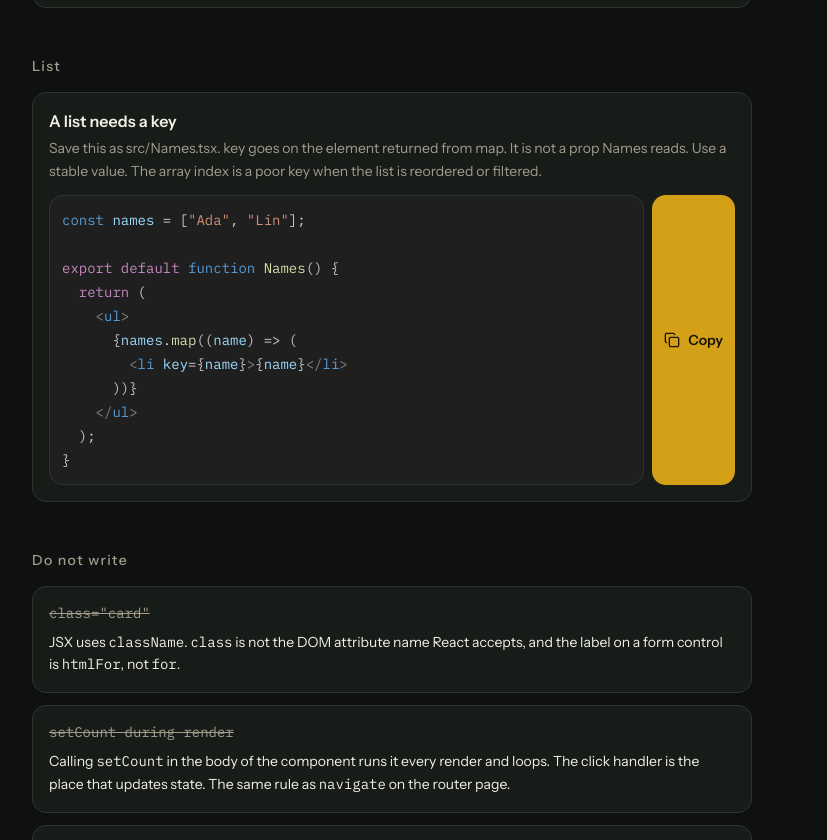
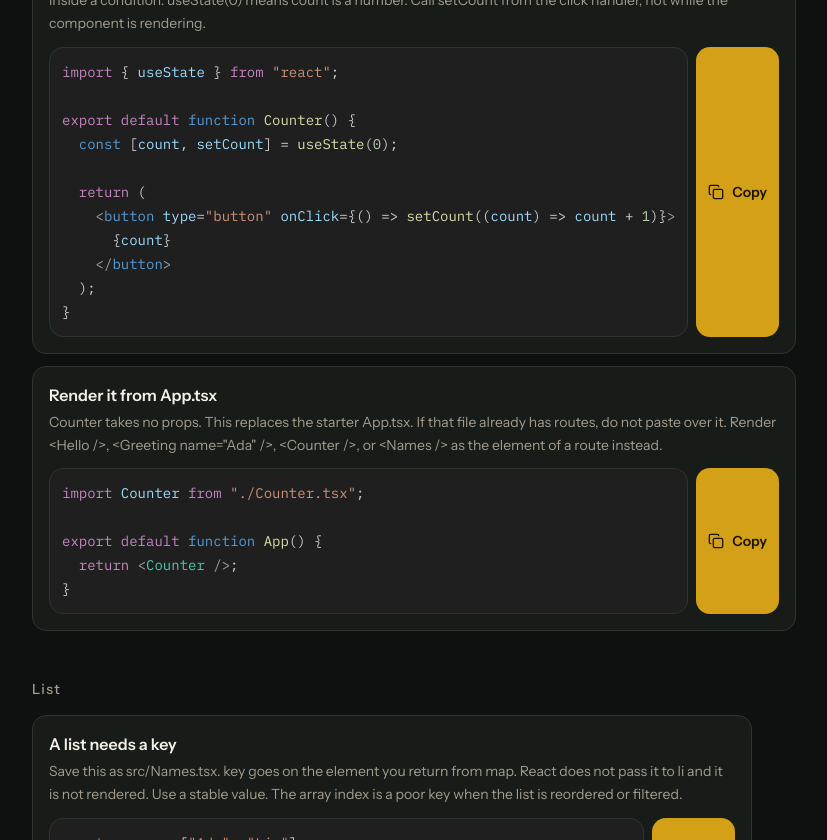
Before and after one commit to JosiahHands/viteTsCht, a React (Vite) app: page /react in a window 1280 px wide. Shown: the part 1960-2800 px from the top of the page, without its empty margins (248-1075 px from the left). Built offline with nearby package versions, Linux system fonts and the light colour scheme.

Commit message:
Fix React guide teaching and tag punctuation contrast

```diff
--- a/public/404.html
+++ /dev/null
@@ -1,63 +0,0 @@
-<!doctype html>
-<html lang="en">
-  <head>
-    <meta charset="UTF-8" />
-    <meta name="viewport" content="width=device-width, initial-scale=1.0" />
-    <meta name="theme-color" content="#0e1110" />
-    <title>Not found — Vite TypeScript Cheat Sheet</title>
-    <link rel="icon" type="image/svg+xml" href="/favicon.svg" />
-    <link
-      rel="stylesheet"
-      href="https://fonts.googleapis.com/css2?family=IBM+Plex+Mono:wght@400;500&family=Instrument+Sans:ital,wght@0,400;0,500;0,600;0,700&display=swap"
-    />
-    <style>
-      body {
-        margin: 0;
-        background: #0e1110;
-        color: #f3efe4;
-        font-family: "Instrument Sans", ui-sans-serif, system-ui, sans-serif;
-      }
-      main {
-        max-width: 48rem;
-        margin: 0 auto;
-        padding: 2.5rem 1rem;
-      }
-      p.kicker {
-        margin: 0;
-        color: #d4a017;
-        font-family: "IBM Plex Mono", ui-monospace, monospace;
-        font-size: 0.75rem;
-        letter-spacing: 0.12em;
-      }
-      h1 {
-        margin: 0.75rem 0 0;
-        font-size: 2.25rem;
-        font-weight: 600;
-        letter-spacing: -0.02em;
-      }
-      p.note {
-        max-width: 36rem;
-        margin: 1rem 0 0;
-        color: #a39c8c;
-        font-size: 1.125rem;
-        line-height: 1.6;
-      }
-      a {
-        display: inline-flex;
-        align-items: center;
-        min-height: 2.75rem;
-        margin-top: 1.5rem;
-        color: #d4a017;
-        font-weight: 600;
-      }
-    </style>
-  </head>
-  <body>
-    <main>
-      <p class="kicker">404</p>
-      <h1>This page does not exist</h1>
-      <p class="note">Nothing is published at this address. The cheat sheet is on the home page.</p>
-      <a href="/">Back to the cheat sheet</a>
-    </main>
-  </body>
-</html>
--- a/src/index.css
+++ b/src/index.css
@@ -90,7 +90,7 @@
 }
 
 .vs-tagpunct {
-  color: #808080;
+  color: #9d9d9d;
 }
 
 .vs-punct {
--- a/src/pages/ReactPage.tsx
+++ b/src/pages/ReactPage.tsx
@@ -7,7 +7,7 @@ const COMPONENT: Row[] = [
     id: "hello",
     title: "A component file",
     detail:
-      "Save this as src/Hello.tsx. A .tsx file is TypeScript that may contain JSX. The template sets jsx to react-jsx, so this file does not import React. export default is what App.tsx imports.",
+      "Save this as src/Hello.tsx. A .tsx file is TypeScript that may contain JSX. The react-jsx setting means you do not write import React from \"react\" just to use JSX. You still import hooks: import { useState } from \"react\". export default is what App.tsx imports.",
     command: `export default function Hello() {
   return <h1>Hello</h1>;
 }`,
@@ -16,7 +16,7 @@ const COMPONENT: Row[] = [
     id: "use-hello",
     title: "Render it from App.tsx",
     detail:
-      "Paste this over src/App.tsx in that Vite app. The import path includes .tsx because the template allows importing TypeScript extensions. Saving either file refreshes the dev server. That save does not type-check.",
+      "Paste this over src/App.tsx in that Vite app. This replaces the starter App.tsx. If that file already has routes, do not paste over it. Render <Hello />, <Greeting name=\"Ada\" />, <Counter />, or <Names /> as the element of a route instead. The import path includes .tsx because the template allows importing TypeScript extensions. Saving either file refreshes the dev server. That save does not type-check.",
     command: `import Hello from "./Hello.tsx";
 
 export default function App() {
@@ -30,13 +30,24 @@ const PROPS: Row[] = [
     id: "greeting",
     title: "Props are a type",
     detail:
-      "Save this as src/Greeting.tsx. name is required. Omit it at the call site and npx tsc -b reports the error. npm run dev still serves the page, because the dev server does not type-check.",
+      "Save this as src/Greeting.tsx. name is a required string prop.",
     command: `type GreetingProps = {
   name: string;
 };
 
 export default function Greeting({ name }: GreetingProps) {
   return <p>Hello, {name}</p>;
+}`,
+  },
+  {
+    id: "use-greeting",
+    title: "Render it from App.tsx",
+    detail:
+      "Drop name and npx tsc -b reports the missing prop. npm run dev still serves the page. This replaces the starter App.tsx. If that file already has routes, do not paste over it. Render <Hello />, <Greeting name=\"Ada\" />, <Counter />, or <Names /> as the element of a route instead.",
+    command: `import Greeting from "./Greeting.tsx";
+
+export default function App() {
+  return <Greeting name="Ada" />;
 }`,
   },
 ];
@@ -53,10 +64,21 @@ export default function Counter() {
   const [count, setCount] = useState(0);
 
   return (
-    <button type="button" onClick={() => setCount(count + 1)}>
+    <button type="button" onClick={() => setCount((count) => count + 1)}>
       {count}
     </button>
   );
+}`,
+  },
+  {
+    id: "use-counter",
+    title: "Render it from App.tsx",
+    detail:
+      "Counter takes no props. This replaces the starter App.tsx. If that file already has routes, do not paste over it. Render <Hello />, <Greeting name=\"Ada\" />, <Counter />, or <Names /> as the element of a route instead.",
+    command: `import Counter from "./Counter.tsx";
+
+export default function App() {
+  return <Counter />;
 }`,
   },
 ];
@@ -66,7 +88,7 @@ const LIST: Row[] = [
     id: "names",
     title: "A list needs a key",
     detail:
-      "Save this as src/Names.tsx. key goes on the element returned from map. It is not a prop Names reads. Use a stable value. The array index is a poor key when the list is reordered or filtered.",
+      "Save this as src/Names.tsx. key goes on the element you return from map. React does not pass it to li and it is not rendered. Use a stable value. The array index is a poor key when the list is reordered or filtered.",
     command: `const names = ["Ada", "Lin"];
 
 export default function Names() {
@@ -77,6 +99,17 @@ export default function Names() {
       ))}
     </ul>
   );
+}`,
+  },
+  {
+    id: "use-names",
+    title: "Render it from App.tsx",
+    detail:
+      "Names takes no props. This replaces the starter App.tsx. If that file already has routes, do not paste over it. Render <Hello />, <Greeting name=\"Ada\" />, <Counter />, or <Names /> as the element of a route instead.",
+    command: `import Names from "./Names.tsx";
+
+export default function App() {
+  return <Names />;
 }`,
   },
 ];
@@ -133,8 +166,8 @@ export default function ReactPage() {
           <li className="rounded-lg border border-border bg-surface px-4 py-4">
             <p className="font-mono text-sm text-muted line-through">class="card"</p>
             <p className="mt-2 text-sm leading-relaxed text-fg">
-              JSX uses <Code>className</Code>. <Code>class</Code> is not the DOM attribute name React accepts, and
-              the label on a form control is <Code>htmlFor</Code>, not <Code>for</Code>.
+              The HTML attribute is <Code>class</Code>. In JSX write <Code>className</Code>. React rejects{" "}
+              <Code>class</Code>. A label's HTML <Code>for</Code> is <Code>htmlFor</Code>.
             </p>
           </li>
           <li className="rounded-lg border border-border bg-surface px-4 py-4">
--- a/src/pages/RouterPage.tsx
+++ b/src/pages/RouterPage.tsx
@@ -39,7 +39,7 @@ const ROUTES: Row[] = [
     id: "rr-routes",
     title: "Routes, Route, and Link",
     detail:
-      'Paste this over App.tsx in that Vite app. Route takes element={<Home />}. component={Home} and <Switch> are not in the current API. <Link to="/about"> does not reload the page. <a href="/about"> does. There is no about.html. npm run dev and npm run preview are the Vite SPA server. They serve index.html for /about, then the router picks the element. A static host that 404s unknown paths will not. On Cloudflare Workers static assets, set assets.not_found_handling to "single-page-application", or a refresh of /about is a 404 instead of the About screen. This site does that, so a refresh of /router still opens this page. A fresh Vite template has no 404.html.',
+      'Paste this over App.tsx in that Vite app. This replaces the starter App.tsx. If that file already has routes, do not paste over it. Render <Hello />, <Greeting name="Ada" />, <Counter />, or <Names /> as the element of a route instead. Route takes element={<Home />}. component={Home} and <Switch> are not in the current API. <Link to="/about"> does not reload the page. <a href="/about"> does. There is no about.html. npm run dev and npm run preview are the Vite SPA server. They serve index.html for /about, then the router picks the element. A static host that 404s unknown paths will not. On Cloudflare Workers static assets, set assets.not_found_handling to "single-page-application", or a refresh of /about is a 404 instead of the About screen. This site does that, so a refresh of /router still opens this page. A fresh Vite template has no 404.html.',
     command: `import { Link, Route, Routes } from "react-router";
 
 export default function App() {
@@ -104,7 +104,9 @@ export default function RouterPage() {
           React Router picks a component from the URL. The Vite dev server still transpiles on save. It still does
           not type-check. Commands and files below belong in the React-TS app, run from the project root after{" "}
           <Code>npm install</Code>. This page is one of those routes: <Link to="/" className="text-primary underline">the Vite sheet</Link>{" "}
-          stays at <Code>/</Code>.
+          stays at <Code>/</Code>. This replaces the starter <Code>App.tsx</Code>. If that file already has routes,
+          do not paste over it. Render <Code>{"<Hello />"}</Code>, <Code>{"<Greeting name=\"Ada\" />"}</Code>,{" "}
+          <Code>{"<Counter />"}</Code>, or <Code>{"<Names />"}</Code> as the element of a route instead.
         </p>
         <JumpNav jumps={JUMPS} />
       </header>
```
